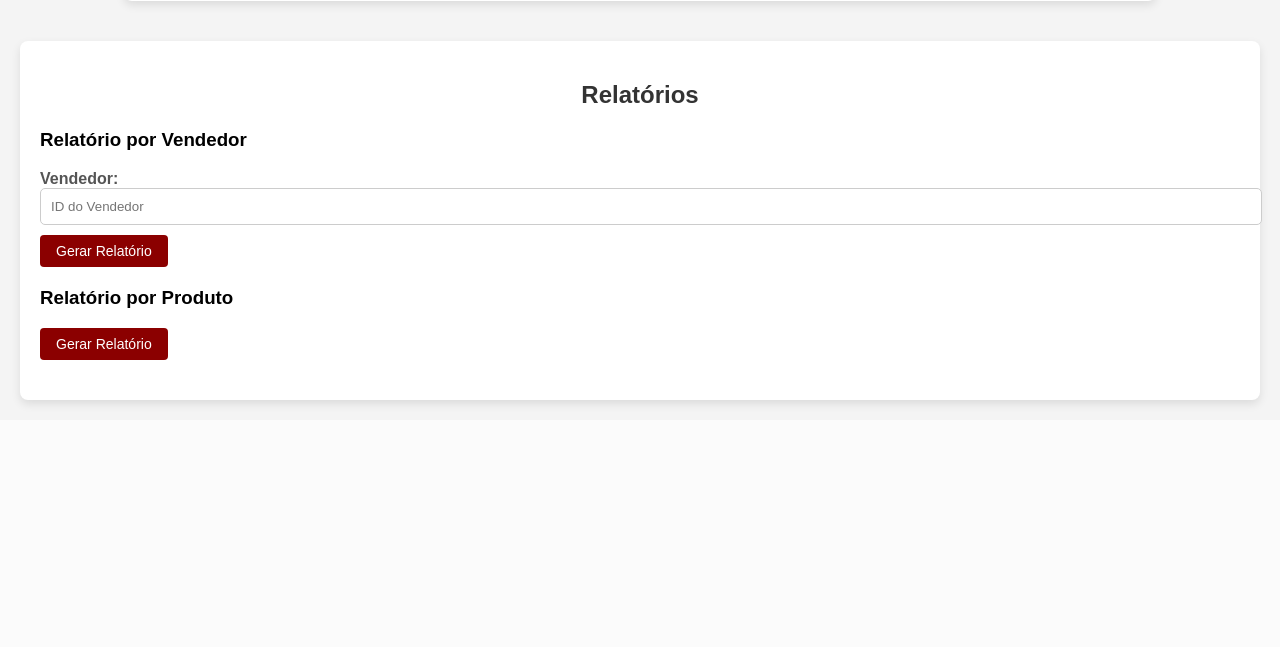
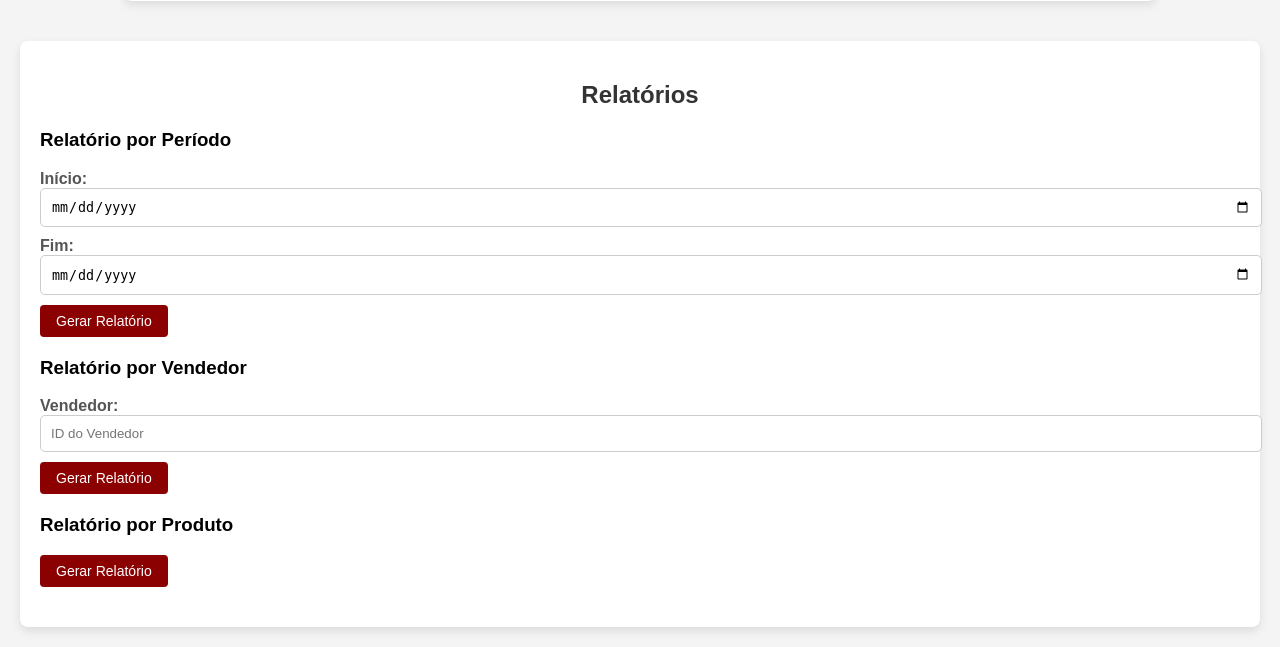
Before and after one commit to RafaelBG7/sistemadeadega, a Flask app: page /index in a window 1280 px wide. Shown: the part 2682-3329 px from the top of the page. Before the commit the page ends 3089 px from the top, so only its background shows below. Run offline with Flask 3, Linux system fonts and the light colour scheme; data comes from the database, SQL or seed files in the repository; both versions use the stored data as it was after the commit.

Commit message:
adicionado no index o relatorio periodo

```diff
--- a/templates/index.html
+++ b/templates/index.html
@@ -109,6 +109,15 @@
         <h2>Relatórios</h2>
 
         <!-- Relatório por Período -->
+        <div class="relatorio-periodo">
+            <h3>Relatório por Período</h3>
+            <label for="inicio">Início:</label>
+            <input type="date" id="inicio" />
+            <label for="fim">Fim:</label>
+            <input type="date" id="fim" />
+            <button id="gerar-relatorio-periodo">Gerar Relatório</button>
+            <div id="resultado-periodo"></div>
+          </div>
 
         <!-- Relatório por Vendedor -->
         <div class="relatorio-vendedor">
```
Also changed, not shown: database.db.
